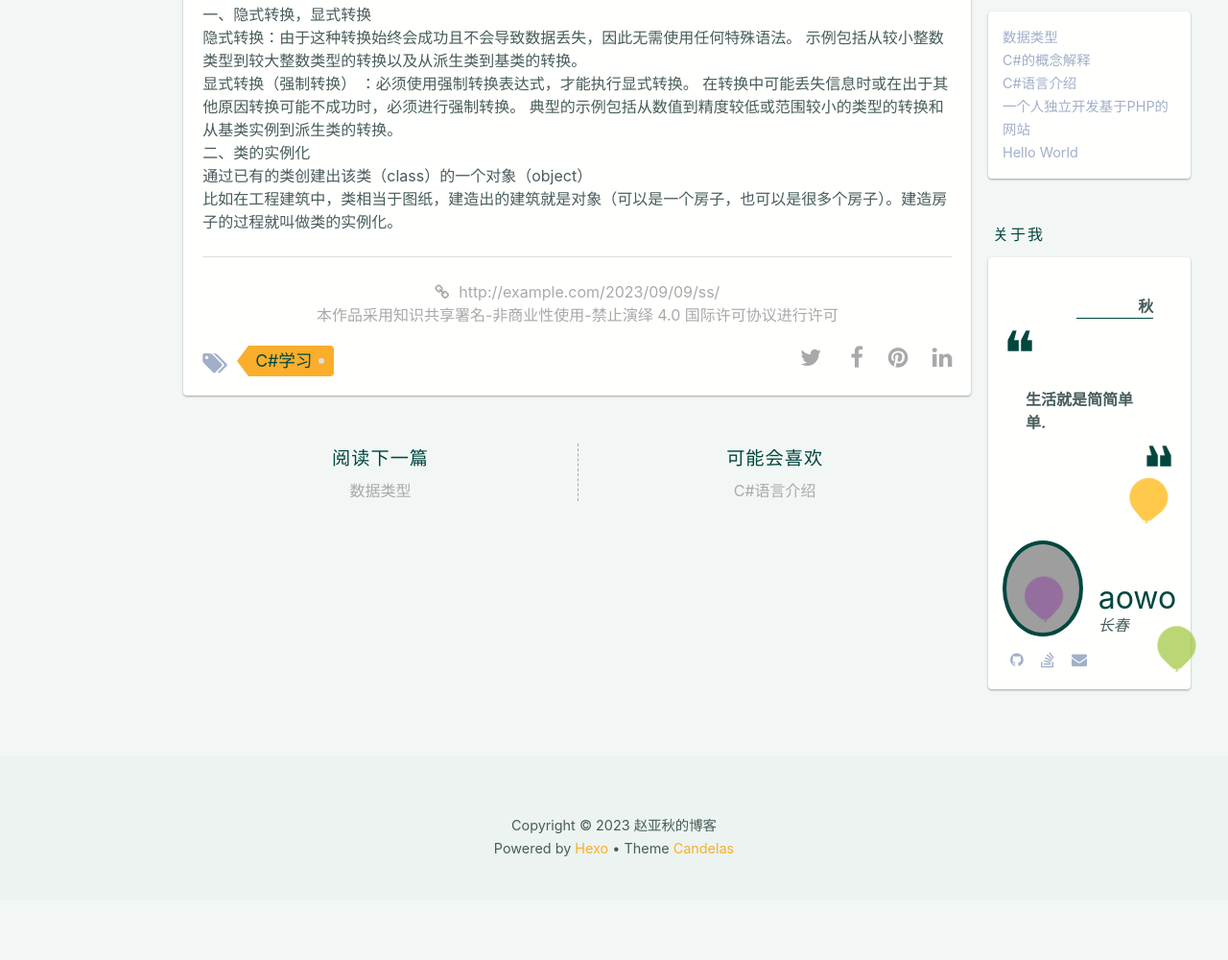
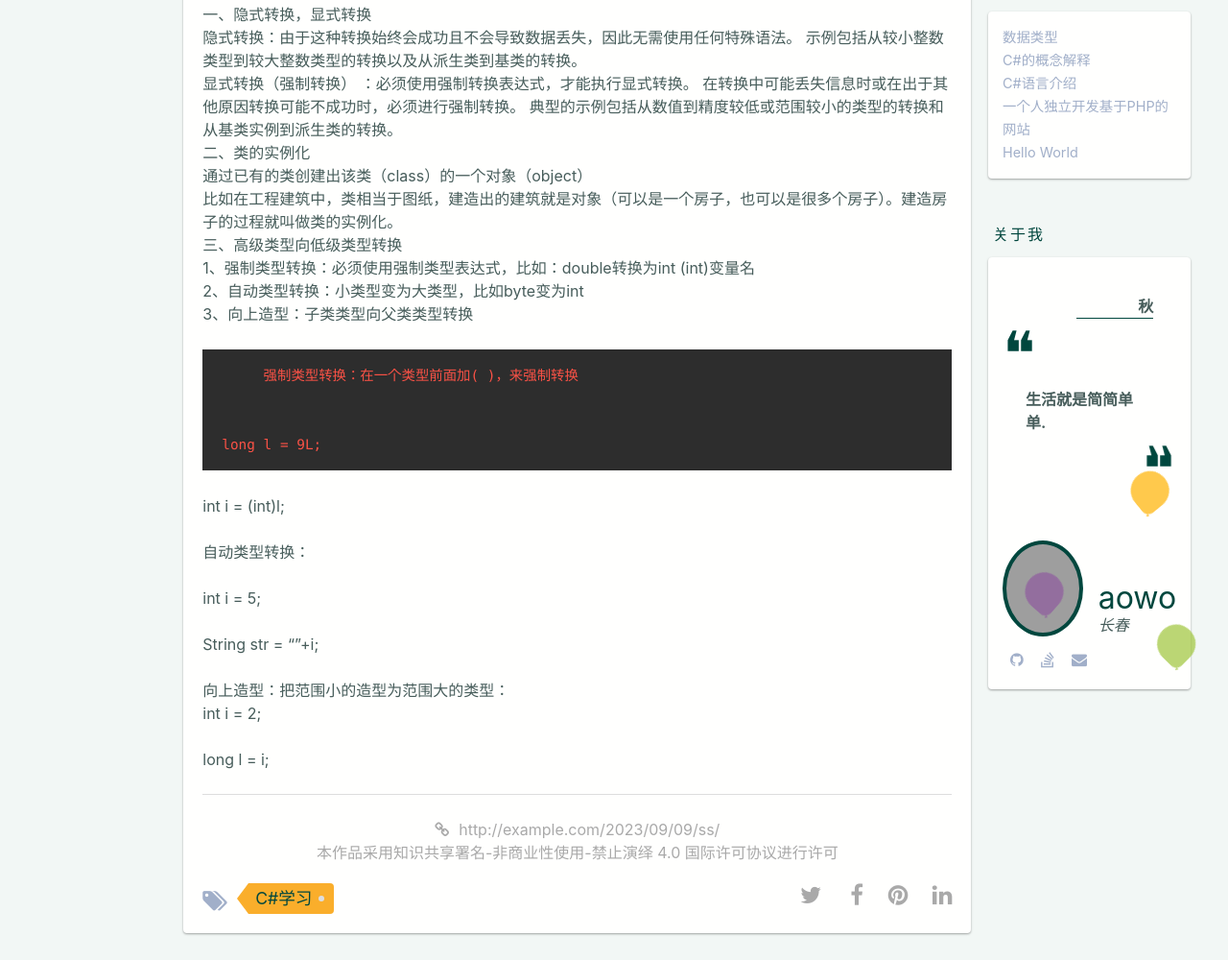
Before and after one commit to zyq122/zyq122.github.io, a plain HTML site: page 2023/09/09/ss/index.html in a window 1280 px wide. Shown: the part 277-1277 px from the top of the page at 96% size. Before the commit the page ends 1215 px from the top, so only its background shows below. Drawn offline with nearby package versions, Linux system fonts and the light colour scheme; grey boxes are pictures that could not be loaded; a small style sheet from the web is missing.

Commit message:
Site updated: 2023-09-13 12:16:01

```diff
--- a/2023/09/09/ss/index.html
+++ b/2023/09/09/ss/index.html
@@ -13,7 +13,7 @@
 <meta property="og:description" content="隐式转换，显式转换">
 <meta property="og:locale" content="zh_CN">
 <meta property="article:published_time" content="2023-09-09T13:01:42.000Z">
-<meta property="article:modified_time" content="2023-09-12T01:28:15.813Z">
+<meta property="article:modified_time" content="2023-09-12T03:37:33.463Z">
 <meta property="article:author" content="赵亚秋">
 <meta property="article:tag" content="C#学习">
 <meta name="twitter:card" content="summary">
@@ -125,7 +125,18 @@
         <p>隐式转换，显式转换</p>
 <span id="more"></span>
 
-<p>一、隐式转换，显式转换<br>      隐式转换：由于这种转换始终会成功且不会导致数据丢失，因此无需使用任何特殊语法。 示例包括从较小整数类型到较大整数类型的转换以及从派生类到基类的转换。<br>      显式转换（强制转换） ：必须使用强制转换表达式，才能执行显式转换。 在转换中可能丢失信息时或在出于其他原因转换可能不成功时，必须进行强制转换。 典型的示例包括从数值到精度较低或范围较小的类型的转换和从基类实例到派生类的转换。<br>二、类的实例化<br>      通过已有的类创建出该类（class）的一个对象（object）<br>比如在工程建筑中，类相当于图纸，建造出的建筑就是对象（可以是一个房子，也可以是很多个房子）。建造房子的过程就叫做类的实例化。</p>
+<p>一、隐式转换，显式转换<br>      隐式转换：由于这种转换始终会成功且不会导致数据丢失，因此无需使用任何特殊语法。 示例包括从较小整数类型到较大整数类型的转换以及从派生类到基类的转换。<br>      显式转换（强制转换） ：必须使用强制转换表达式，才能执行显式转换。 在转换中可能丢失信息时或在出于其他原因转换可能不成功时，必须进行强制转换。 典型的示例包括从数值到精度较低或范围较小的类型的转换和从基类实例到派生类的转换。<br>二、类的实例化<br>      通过已有的类创建出该类（class）的一个对象（object）<br>比如在工程建筑中，类相当于图纸，建造出的建筑就是对象（可以是一个房子，也可以是很多个房子）。建造房子的过程就叫做类的实例化。<br>三、高级类型向低级类型转换<br>1、强制类型转换：必须使用强制类型表达式，比如：double转换为int   (int)变量名<br>2、自动类型转换：小类型变为大类型，比如byte变为int<br>3、向上造型：子类类型向父类类型转换</p>
+<pre><code>     强制类型转换：在一个类型前面加( )，来强制转换
+
+
+long l = 9L;
+</code></pre>
+<p>int i &#x3D; (int)l;</p>
+<p>自动类型转换：</p>
+<p>int i &#x3D; 5;</p>
+<p>String str &#x3D; “”+i;</p>
+<p>向上造型：把范围小的造型为范围大的类型：<br>    int i &#x3D; 2;</p>
+<p>long l &#x3D; i;</p>
 
 
     </div>
```
